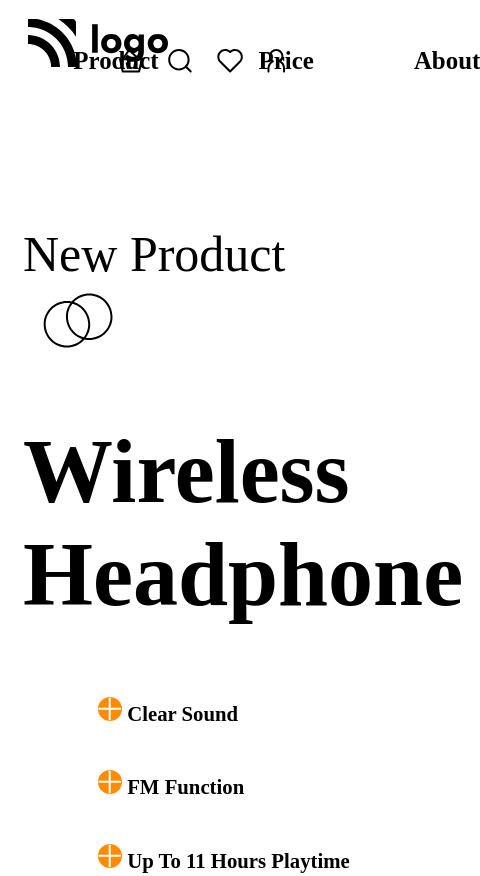
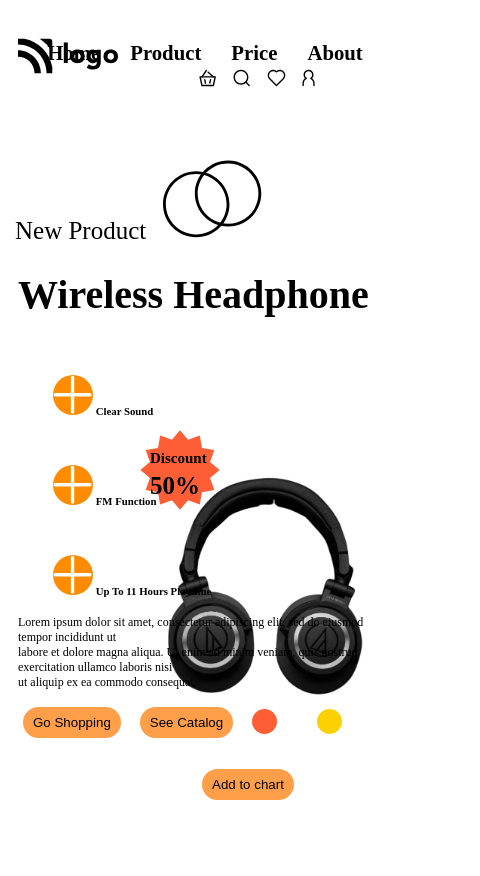
Before and after one commit to DaveParam/Portfolio-project-7, a website: page index.html in a window 390 px wide. Shown: the top 876 px of the page, 480 px wide, since content can reach past the window. After the commit the page ends 844 px from the top, so only its background shows below. Drawn offline with Linux system fonts and the light colour scheme.

Commit message:
Portfolio-project-7

```diff
--- a/css/index.css
+++ b/css/index.css
@@ -146,3 +146,180 @@ h4{
 .black-dot {
   background-color: #000;
 }
+
+@media screen and (max-width: 640px) {
+
+img {
+        width: 100px;
+        margin-top: 30px;
+        margin-left: 10px;
+}
+
+.nav-items{
+    display: flex;
+    flex-grow: 1;
+    justify-content:center;
+    margin-top: -75px;
+    font-size: 25px;
+    cursor: pointer;
+    margin-left: 20px;
+}
+
+.nav-item{
+    display: flex;
+    margin: 15px;
+    margin-top: 39px;
+}
+
+
+.active-item{
+    color: black;
+}
+
+.active-item:hover{
+    color: #f5763b;
+}
+
+.actions{
+    display: flex;
+    float: right;
+    margin-top: -20px;
+    width: 250px;
+}
+
+h3{
+    font-size: 25px;
+    font-weight: 250;
+    margin-top: 50px;
+    margin-left: 7px;
+}
+
+h1{
+    font-size: 40px;
+    font-weight: bolder;
+    margin-left: 10px;
+}
+
+.sub-headlines{
+    font-size: 13px;
+    margin-left: 35px;
+    margin-top: 10px;
+}
+.sub-headline img{
+    background-color: darkorange;
+    border-radius: 50%;
+    width: 40px;
+}
+
+.text{
+    color: black;
+    margin-left: 10px;
+    font-size: 12px;
+}
+
+.action-btn{
+    background-color: #FF9F4A;
+    border: none;
+    border-radius: 2em;
+    padding-left: 10px;
+    padding-right: 10px;
+    padding-top: 8px;
+    padding-bottom: 8px;
+    margin-top: 5px;
+    margin-left: 15px;
+    cursor: pointer;
+}
+
+.action-btn:hover{
+    background-color: #FF6666;
+}
+
+
+
+
+.right-section{
+    float: right;
+}
+
+.discount,
+.discount-content {
+  position: absolute;
+  top: 280px;
+  right: 450px;
+  width: 150px;
+}
+
+.discount-content {
+  right: 450px;
+  top: 350px;
+  color: #fff;
+}
+
+.discount-content h1 {
+  position: relative;
+  margin-top: -15px;
+  margin-left: 360px;
+  color: #000;
+  font-size: 25px;
+
+
+}
+
+.discount-content h4{
+    position: relative;
+    margin-top: 100px;
+    font-size: 15px;
+    margin-left: 360px;
+
+}
+
+.headphone-div .discount{
+    width: 80px;
+    margin-top: 150px;
+    margin-right: -280px;
+}
+
+.headphone-div  img {
+  margin-top: -1px;
+  margin-left: 150px;
+  width: 230px;
+}
+
+.dot {
+  border-radius: 15px;
+  height: 25px;
+  width: 25px;
+  margin: 0 0px;
+  background-color: #bbb;
+  display: inline-block;
+  float: right;
+  margin-right: 40px;
+
+}
+
+.yellow-dot {
+  background-color: #fbd104;
+}
+
+.tomato-dot {
+  background-color: #fe5e35;
+}
+.black-dot {
+  background-color: #000;
+}
+
+.right-section button{
+    background-color: #FF9F4A;
+    border: none;
+    border-radius: 2em;
+    padding-left: 10px;
+    padding-right: 10px;
+    padding-top: 8px;
+    padding-bottom: 8px;
+    margin-top: 5px;
+    margin-left: 15px;
+    cursor: pointer;
+    margin-top: 35px;
+    margin-left: 200px;
+}
+}
```
Also changed, not shown: README.md (added).
